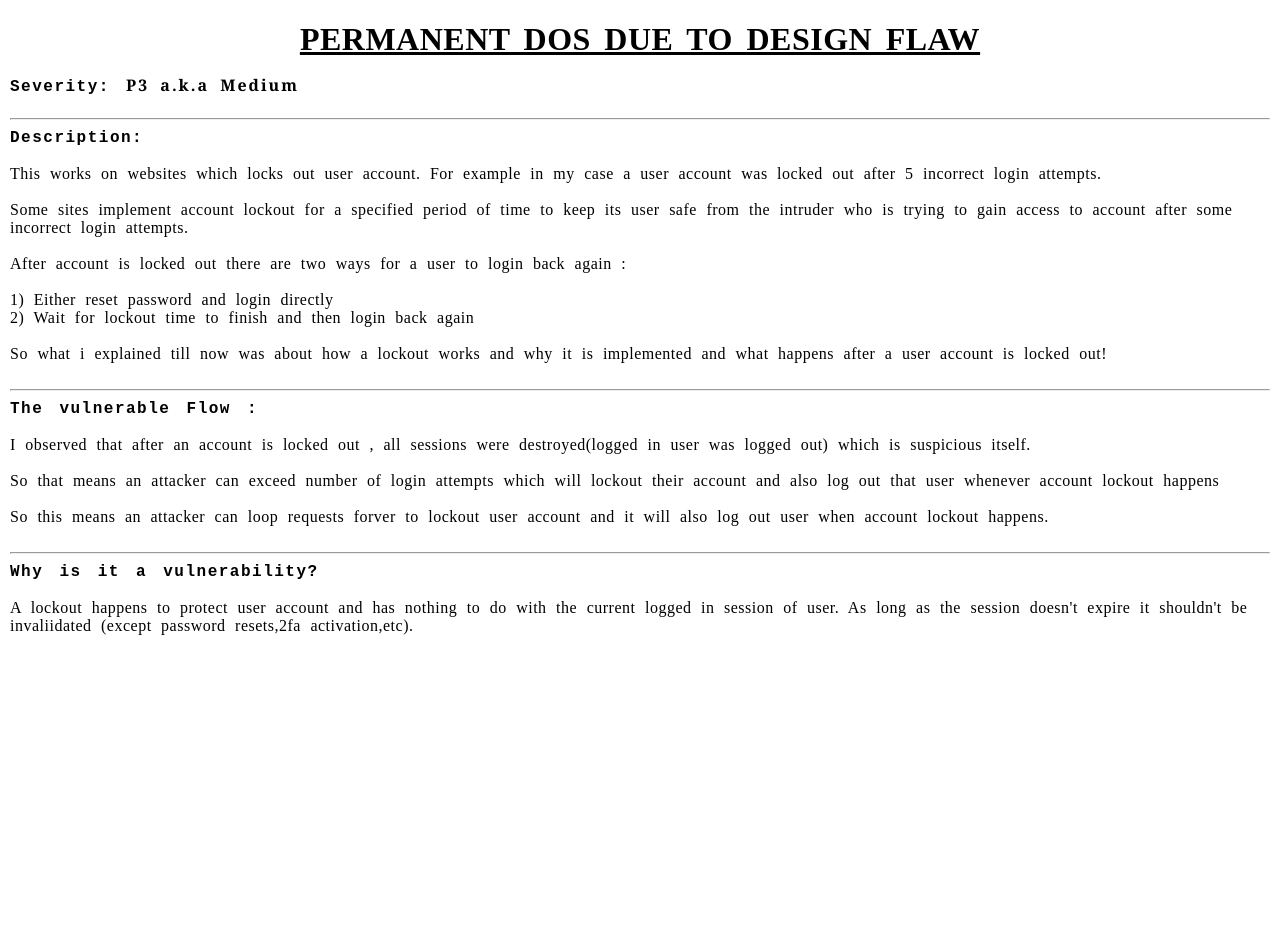
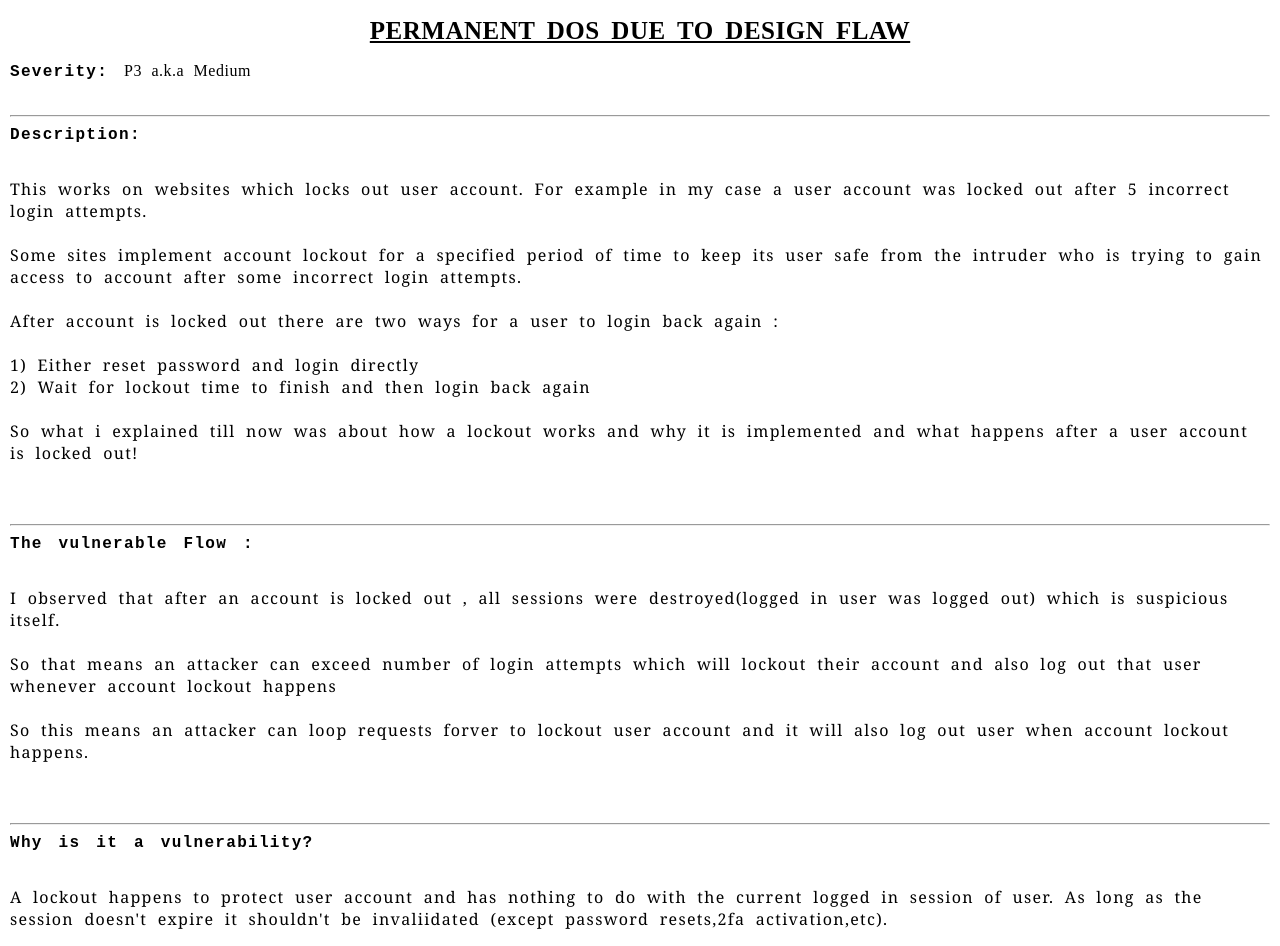
Before and after one commit to akash403/akash403.github.io, a plain HTML site: page index.html in a window 1280 px wide. Before the commit the page ends 800 px from the top, so only its background shows below. Drawn offline with Linux system fonts and the light colour scheme.

Commit message:
Update index.html

```diff
--- a/index.html
+++ b/index.html
@@ -9,19 +9,25 @@ letter-spacing: 0.5px;
 word-spacing: 5px;
 }
 h1{
+font-size: 25px;
 font-family: Baskerville;
 text-decoration: underline;
 }
 span{
-letter-spacing: 1.5px;
+letter-spacing: 1.3px;
 font-weight: bold;
 font-family: Courier New;
 }
-p{
-  font-weight: bold;
-line-height: 10px;
+.des,.des1,.des2{
+line-height: 22px;
 font-family: Georgia;
-letter-spacing: 2px;
+letter-spacing: 1.3px;
+}
+
+#next,#lol{
+line-height: 22px;
+font-family: Georgia;
+letter-spacing: 1.3px;
 }
 
 </style>
@@ -31,7 +37,7 @@ letter-spacing: 2px;
 <p>
 <span>Severity: </span>P3 a.k.a Medium<br><br><hr>
 <span>Description: </span><br><br>
-This works on websites which locks out user account. For example in my case a user account was locked out after 5 incorrect login attempts.
+<p class="des">This works on websites which locks out user account. For example in my case a user account was locked out after 5 incorrect login attempts.
 <br><br>
 Some sites implement account lockout for a specified period of time to keep its user safe from the intruder who is trying to gain access to account after some incorrect login attempts. <br><br>
 
@@ -40,13 +46,13 @@ After account is locked out there are two ways for a user to login back again :
 1) Either reset password and login directly<br>
 2) Wait for lockout time to finish and then login back again<br><br>
 
-So what i explained till now was about how a lockout works and why it is implemented and what happens after a user account is locked out!<br><br><hr>
+So what i explained till now was about how a lockout works and why it is implemented and what happens after a user account is locked out!</p><br><br><hr>
 
 <Span>The vulnerable Flow :</span></bR></br>
-I observed that after an account is locked out , all sessions were destroyed(logged in user was logged out) which is suspicious itself.<br><br>So that means an attacker can exceed number of login attempts which will lockout their account and also log out that user whenever account lockout happens<br><br>
-So this means an attacker can loop requests forver to lockout user account and it will also log out user when account lockout happens.<br><br><hr>
+<p id="next">I observed that after an account is locked out , all sessions were destroyed(logged in user was logged out) which is suspicious itself.<br><br>So that means an attacker can exceed number of login attempts which will lockout their account and also log out that user whenever account lockout happens<br><br>
+So this means an attacker can loop requests forver to lockout user account and it will also log out user when account lockout happens.</p><br><br><hr>
 <span> Why is it a vulnerability?</span><br><br>
-A lockout happens to protect user account and has nothing to do with the current logged in session of user. As long as the session doesn't expire it shouldn't be invaliidated (except password resets,2fa activation,etc).
+<p id="lol">A lockout happens to protect user account and has nothing to do with the current logged in session of user. As long as the session doesn't expire it shouldn't be invaliidated (except password resets,2fa activation,etc).</p>
 </p>
 </body>
 </html>
```
